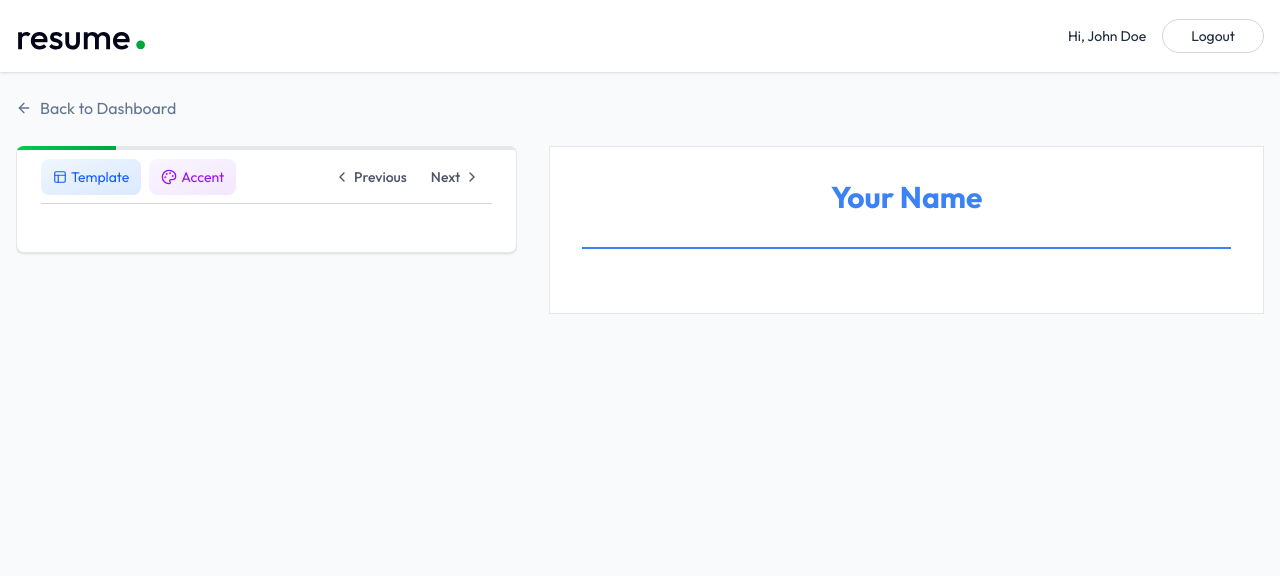
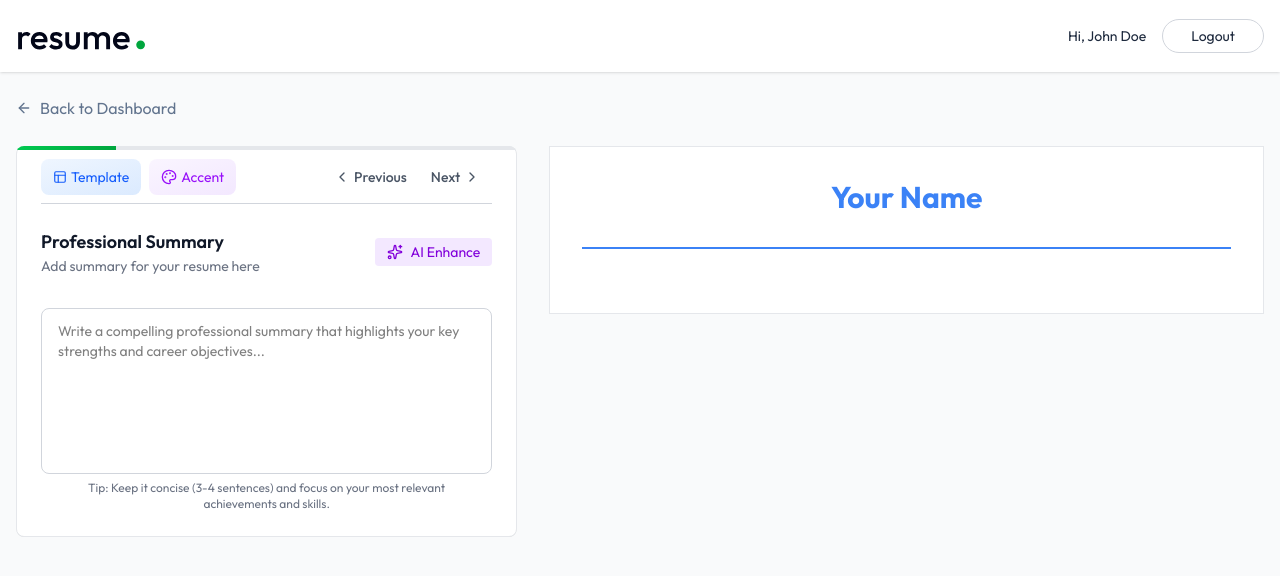
Before and after one commit to trnahnh/Resume-Hippocrates, a React (Vite) app in the folder client/: page /app/builder/1 in a window 1280 px wide. Both pictures are taken after a click on the button "Next". Shown: the top 576 px of the page. Built offline with nearby package versions, Linux system fonts and the light colour scheme; the HTML template or start-up script is replaced by a standard one.

Commit message:
Building professional summary form

```diff
--- /dev/null
+++ b/client/src/components/ProfessionalSummaryForm.jsx
@@ -0,0 +1,26 @@
+import { Sparkles } from 'lucide-react'
+import React from 'react'
+
+const ProfessionalSummaryForm = ({data, onChange, setResumeData}) => {
+  return (
+    <div className='space-y-4'>
+        <div className='flex items-center justify-between'>
+            <div>
+                <h3 className='flex items-center gap-2 text-lg font-semibold text-gray-900'> Professional Summary </h3>
+                <p className='text-sm text-gray-500'>Add summary for your resume here</p>
+            </div>
+            <button className='flex items-center gap-2 px-3 py-1 text-sm bg-purple-100 text-purple-700 rounded hover:bg-purple-200 transition-colors disabled:opacity-50'>
+                <Sparkles className='size-4'/>
+                AI Enhance
+            </button>
+        </div>
+
+        <div className='mt-6'>
+            <textarea value={data || ""} onChange={(e) => onChange(e.target.value)} rows={7} className='w-full p-3 px-4 mt-2 border text-sm border-gray-300 rounded-lg focus:ring focus:ring-blue-500 focus:border-blue-500 outline-none transition-colors resize-none' placeholder='Write a compelling professional summary that highlights your key strengths and career objectives...'/>
+            <p className='text-xs text-gray-500 max-w-4/5 mx-auto text-center'>Tip: Keep it concise (3-4 sentences) and focus on your most relevant achievements and skills.</p>
+        </div>
+    </div>
+  )
+}
+
+export default ProfessionalSummaryForm
--- a/client/src/pages/ResumeBuilder.jsx
+++ b/client/src/pages/ResumeBuilder.jsx
@@ -6,6 +6,7 @@
 import ResumePreview from '../components/ResumePreview'
 import TemplateSelector from '../components/TemplateSelector'
 import ColorPicker from '../components/ColorPicker'
+import ProfessionalSummaryForm from '../components/ProfessionalSummaryForm'
 
 const ResumeBuilder = () => {
 
@@ -94,6 +95,9 @@
                   {activeSection.id === 'personal' && (
                     <PersonalInfoForm data={resumeData.personal_info} onChange={(data) => setResumeData(prev => ({...prev, personal_info: data}))} removeBackground={removeBackground} setRemoveBackground={setRemoveBackground}/>
                   )}
+                  {activeSection.id === 'summary' && (
+                    <ProfessionalSummaryForm data={resumeData.professional_summary} onChange={(data) => setResumeData(prev => ({...prev, professional_summary : data}))} setResumeData={setResumeData}/>
+                  )}
                 </div>
               </div>
             </div>
```
